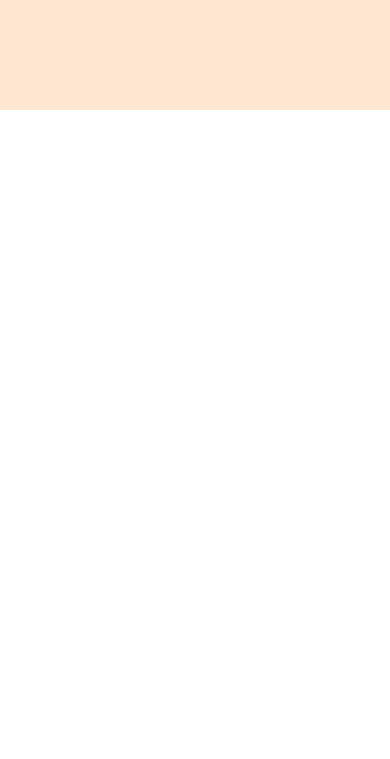
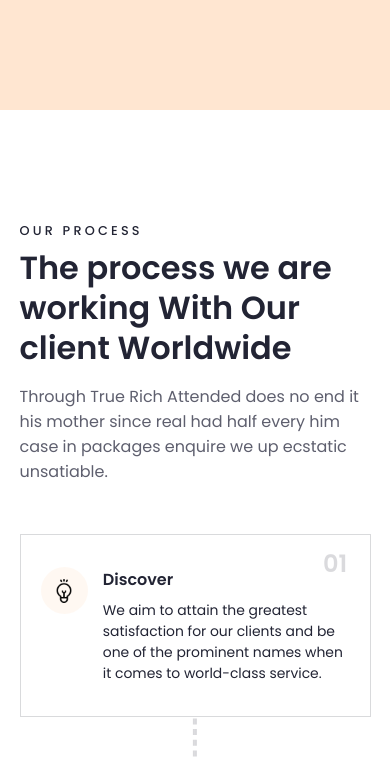
Before and after one commit to codepraycode/finsweet, a Next.js app: page / in a window 390 px wide. Shown: the part 5242-6001 px from the top of the page. Before the commit the page ends 5676 px from the top, so only its background shows below. Built offline with nearby package versions, Linux system fonts and the light colour scheme.

Commit message:
Site now responsive

```diff
--- a/package.json
+++ b/package.json
@@ -3,7 +3,7 @@
   "version": "0.1.0",
   "private": true,
   "scripts": {
-    "dev": "next dev -H 192.168.26.10",
+    "dev": "next dev -H 192.168.26.182",
     "build": "next build",
     "start": "next start",
     "lint": "next lint"
--- a/src/styles/styles.scss
+++ b/src/styles/styles.scss
@@ -384,20 +384,30 @@ header {
 }
 
 .process {
-        @include mixins.sm {
-                display: none;
-            }
+        // @include mixins.sm {
+        //         display: none;
+        //     }
     counter-reset: linkedcard;
     .cards-linked {
         @include flex;
+
+        flex-direction: column;
         column-gap: 3rem;
+        row-gap: 3rem;
+
+        @include mixins.md {
+            flex-direction: row;
+        }
+
         .card {
             $border-color: $hero-bg-gray;
+            $card-width: 26rem;
+
             padding:2rem 1.3rem;
             border: 1px solid $border-color;
             position: relative;
 
-            width: 26rem !important;
+            width: $card-width !important;
             counter-increment: linkedcard;
 
             &::after {
@@ -418,28 +428,41 @@ header {
                 content: "";
 
                 position: absolute;
-                right: -20%;
-                bottom: 50%;
+                right: 40%;
+                bottom: -10%;
+
+
+                transform: rotate(90deg);
 
                 width: 20%;
                 height: 0px;
+
                 border: .125rem solid $hero-bg-gray;
                 border-style:dashed;
+                z-index: -1;
+
+
+                @include mixins.md {
+                    right: -20%;
+                    bottom: 50%;
+                    transform: rotate(0deg);
+                }
             }
         }
     }
 }
 
 .customers {
-        @include mixins.sm {
-                display: none;
-            }
+
+    @include mixins.md {
         @include flex;
         justify-content: space-between;
         align-items: center;
         .half-length {
             width: 40%;
         }
+    }
+
     .section-h3 {
         margin-block: 1.125rem;
     }
@@ -579,19 +602,29 @@ header {
 
 
 .blogs {
-        @include mixins.sm {
-                display: none;
-            }
+        // @include mixins.sm {
+        //         display: none;
+        //     }
     .blog-highlights {
         @include flex;
         // gap: 2rem;
+        flex-direction: column;
+
+        @include mixins.md {
+            flex-direction: row;
+        }
 
         justify-content: space-between;
         gap: 2rem;
 
         article.blog-card {
             @include flex;
+            flex-direction: column;
             background-color: $white;
+
+            @include mixins.md {
+                flex-direction: row;
+            }
             // width: 38rem;
             .feature-img {
                 width: 18rem;
@@ -628,16 +661,27 @@ header {
 
 
 .newsletter {
-        @include mixins.sm {
-                display: none;
-            }
+        // @include mixins.sm {
+        //         display: none;
+        //     }
     @include flex;
+    flex-direction: column;
     column-gap: 5rem;
+    row-gap: 2rem;
+
+    background-color: $blue-light;
+
+    padding-block: 6rem 5rem;
+    padding-inline: 1.5rem;
+
+
+    @include mixins.md {
+        flex-direction: row;
         justify-content: space-between;
         align-items: center;
-    background-color: $blue-light;
+        padding: 5rem;
+    }
 
-    padding: 5rem;
 
     @include mixins.shape-on-edge($size: 5.2rem, $image: '/images/shapes-2.svg');
 
@@ -650,12 +694,21 @@ header {
     }
 
     .section-h1 {
+        font-size: 1.5rem;
+
+        @include mixins.md {
             font-size: 2.25rem;
             width: 90%;
         }
+    }
     .newsletter-input {
+
+        background-color: $white;
+
+        @include mixins.md {
             width: 70%;
-        background-color: $white;
+        }
+
         input {
             width: 100%;
             padding-block: 1.2rem;
@@ -675,17 +728,25 @@ header {
 }
 
 .footer-top {
-        @include mixins.sm {
-                display: none;
+        // @include mixins.sm {
+        //         display: none;
+        //     }
+    @include flex;
+    flex-direction: column;
+
+    @include mixins.md {
+        flex-direction: row;
+        justify-content: space-between;
     }
-    @include flex;
-    justify-content: space-between;
 
     padding-top: 4rem;
 
     .section-h1 {
+        // background-color: red;
+
+        @include mixins.md {
             width: 65%;
-        // background-color: red;
+        }
     }
     .section-h3 {
         margin-block: 2rem;
@@ -711,9 +772,20 @@ header {
 
     nav {
         @include flex;
+        flex-direction: column;
+        row-gap: 2rem;
+
+
+        @include mixins.sm {
+            margin-top: 3rem;
+        }
+
+        @include mixins.md {
+            width: 45%;
+            flex-direction: row;
             justify-content: space-between;
+        }
 
-        width: 45%;
 
         ul {
             list-style: none;
@@ -750,25 +822,38 @@ header {
 }
 
 .footer-bottom {
-        @include mixins.sm {
-                display: none;
+    @include flex;
+    flex-direction: column-reverse;
+    align-items: center;
+    justify-content: center;
+
+    @include mixins.md {
+        align-items: center;
+        flex-direction: row;
     }
-    @include flex;
-    align-items: center;
 
     padding-block: 1.5rem;
 
     .copyright {
-        margin-left: 2rem;
+        // margin-left: 2rem;
         font-size: 1rem;
 
         @include mixins.poppins-medium;
+
+        @include mixins.md {
+            margin-left: 2rem;
+        }
     }
     ul {
         @include flex;
-        margin-left: auto;
+        // margin-left: auto;
 
         gap: 1rem;
+
+
+        @include mixins.md {
+            margin-left: auto;
+        }
 
         li a{
             display: inline-block;
```
Lines whose indentation alone changed are shown as unchanged.
